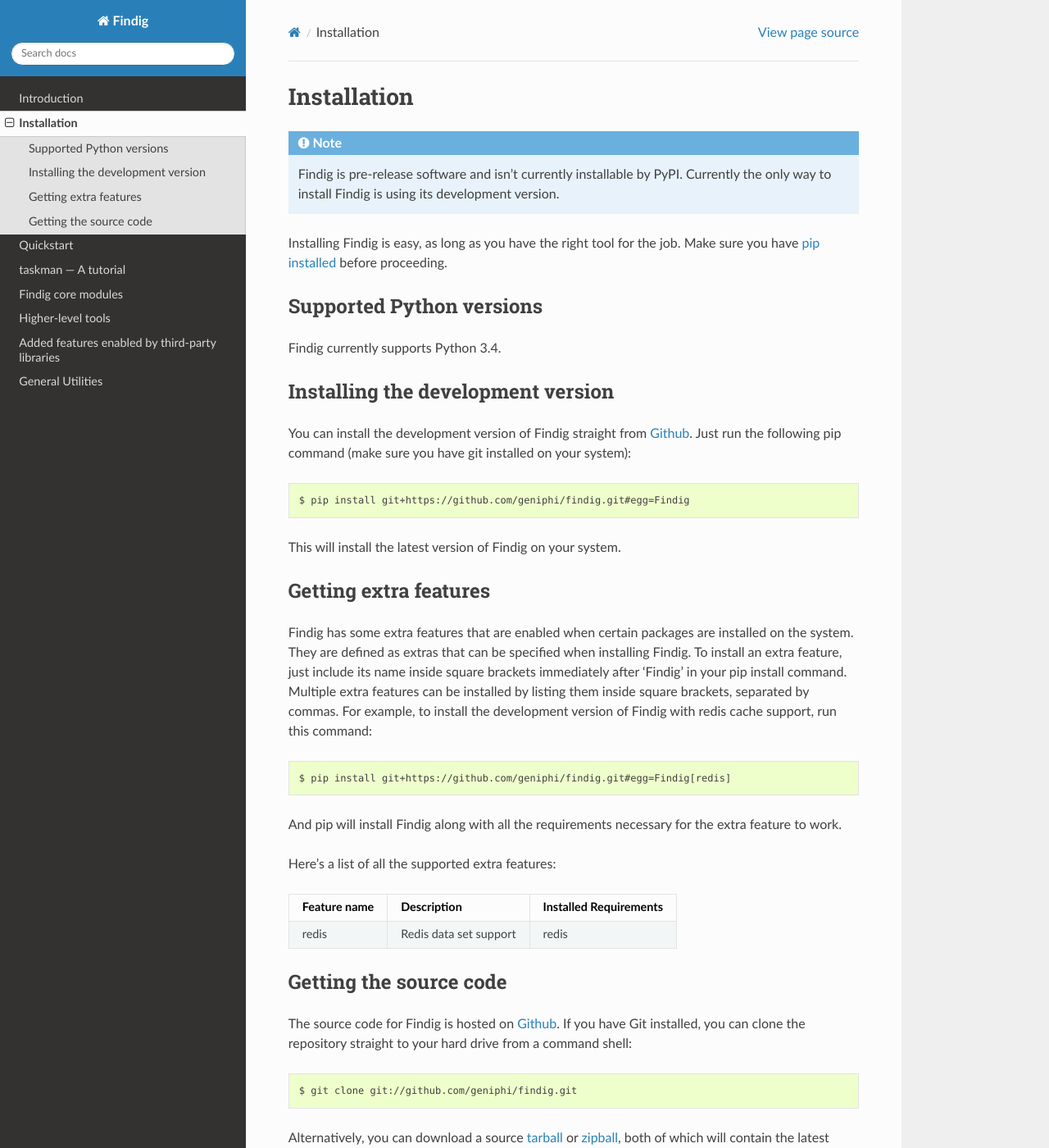
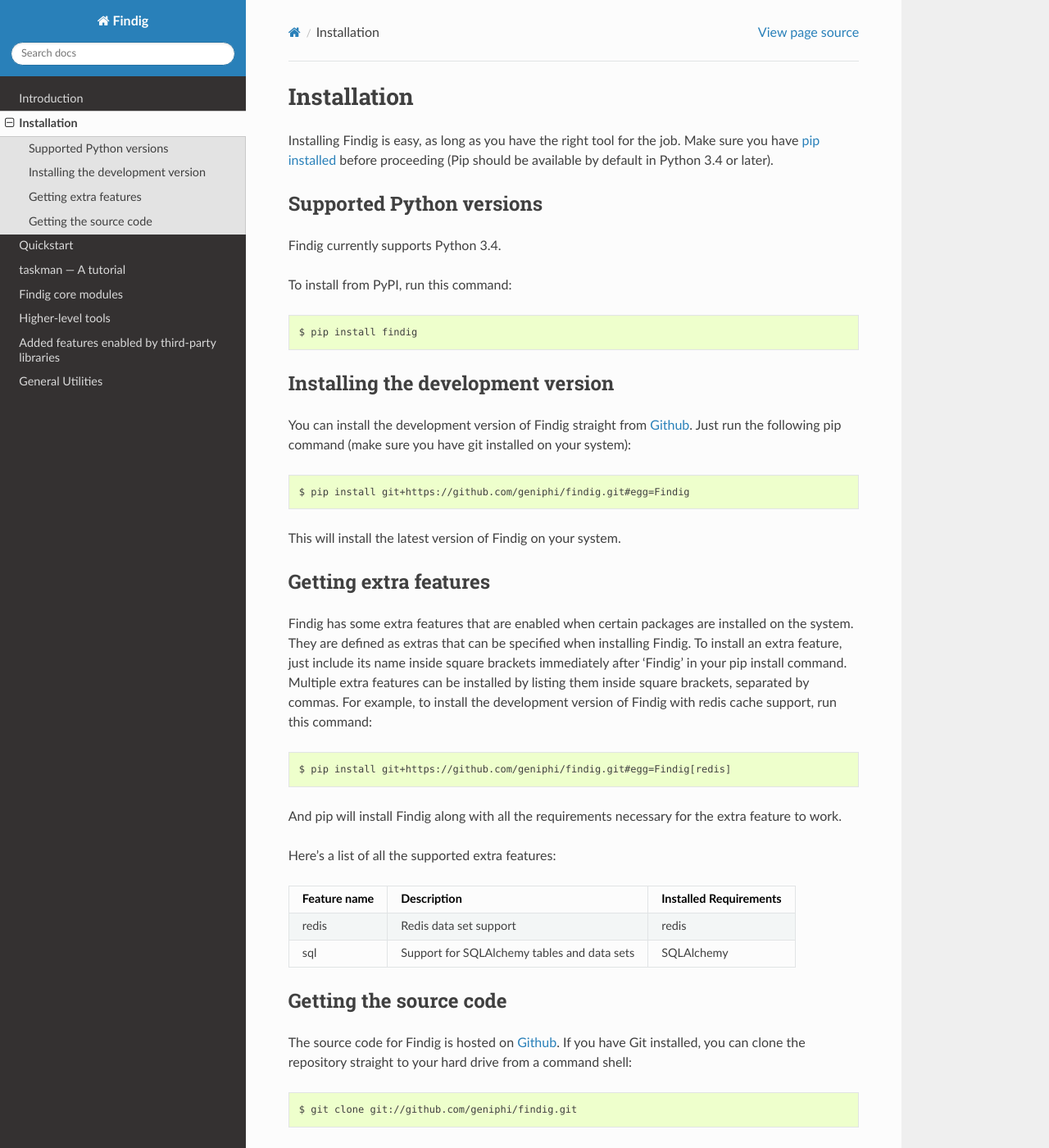
Before and after one commit to geniphi/findig, a Sphinx documentation site: the page built from docs/install.rst, in a window 1280 px wide and 1400 px high. Shown: the whole window at 82% size. Built offline with Sphinx 7.4.7 and the Read the Docs theme 2.0.0, drawn with Linux system fonts in a browser that asks for light colours; the version number could not be read and is left out.

Commit message:
Updated installation instructions

```diff
--- a/README.rst
+++ b/README.rst
@@ -21,11 +21,9 @@
 ----------
 
 Findig is pre-release software and is not yet published on PyPI. To
-install the development version, run:
+install the development version, run::
 
-.. code-block:: bash
-
-    $ pip install git+https://github.com/geniphi/findig.git#egg=Findig
+    $ pip install findig
 
 Findig is written in Python3 and is supported on Python 3.4.
 
--- a/docs/install.rst
+++ b/docs/install.rst
@@ -1,12 +1,9 @@
 Installation
 ============
 
-.. note:: Findig is pre-release software and isn't currently installable
-          by PyPI. Currently the only way to install Findig is using
-          its development version.
-
 Installing Findig is easy, as long as you have the right tool for the
-job. Make sure you have `pip installed`_ before proceeding.
+job. Make sure you have `pip installed`_ before proceeding (Pip should
+be available by default in Python 3.4 or later).
 
 .. _`pip installed`: http://pip.readthedocs.org/en/latest/installing.html
 
@@ -14,6 +11,10 @@
 -------------------------
 
 Findig currently supports Python 3.4.
+
+To install from PyPI, run this command::
+
+    $ pip install findig
 
 Installing the development version
 ----------------------------------
@@ -49,6 +50,9 @@
 Feature name Description               Installed Requirements
 ============ ========================= ======================
 redis        Redis data set support    redis
+------------ ------------------------- ----------------------
+sql          Support for SQLAlchemy    SQLAlchemy
+             tables and data sets
 ============ ========================= ======================
 
 Getting the source code
@@ -63,6 +67,6 @@
 Alternatively, you can download a source tarball_ or zipball_, both of
 which will contain the latest source code from the repository.
 
-.. _zipball: https://github.com/geniphi/findig/zipball/master
-.. _tarball: https://github.com/geniphi/findig/tarball/master
+.. _zipball: https://github.com/geniphi/findig/zipball/develop
+.. _tarball: https://github.com/geniphi/findig/tarball/develop
 .. _github: https://github.com/geniphi/findig
```
